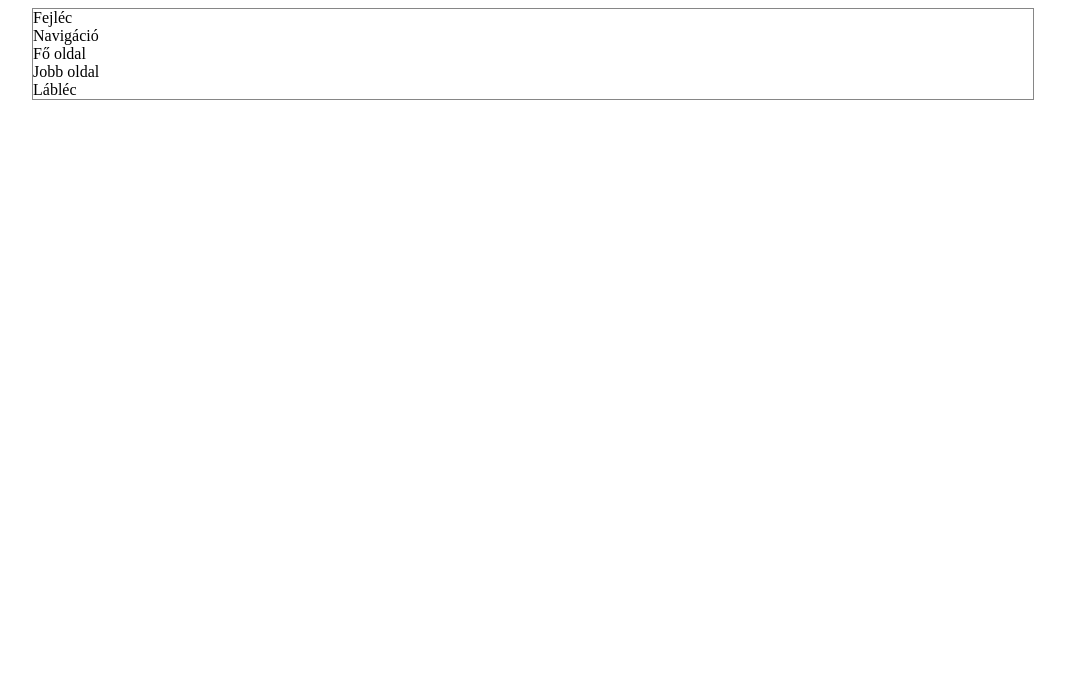
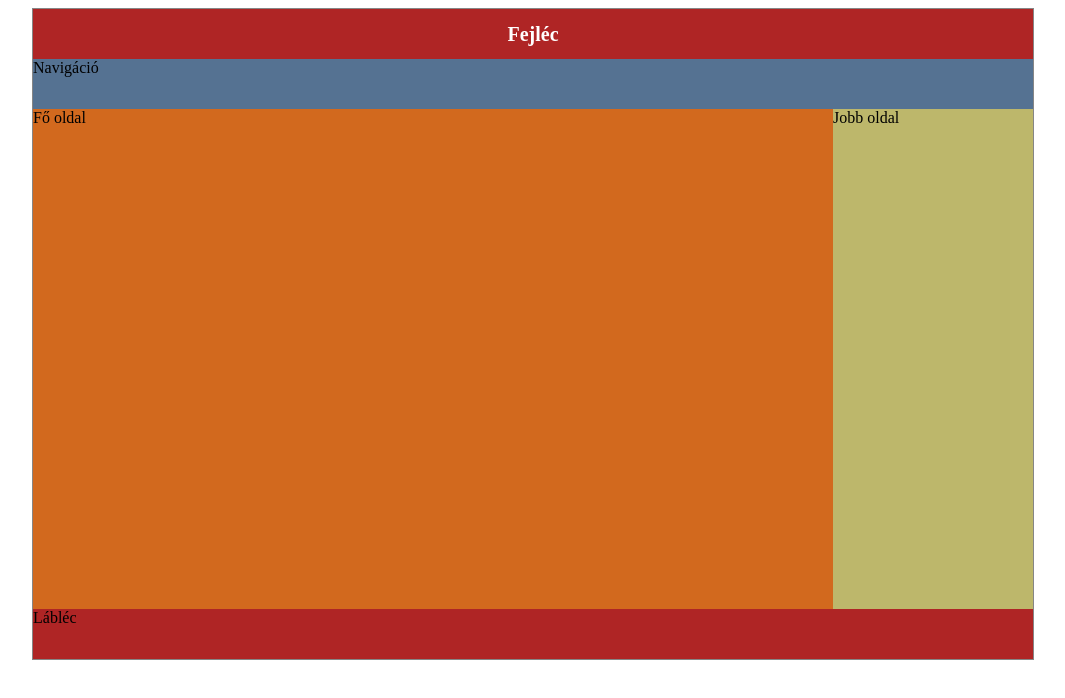
Before and after one commit to mateszadam/2022_09_09_Layout, a plain HTML site: page index.html in a window 1280 px wide. Shown: the whole page, without its empty margins (107-1172 px from the left). Drawn offline with Linux system fonts and the light colour scheme.

Commit message:
kész a weblap

```diff
--- a/style.css
+++ b/style.css
@@ -4,3 +4,38 @@
     margin-left: auto;
     border: 1px solid rgb(134, 134, 134) ;
 }
+
+#header{
+    background-color: rgb(175, 37, 37);
+    width: 100%;
+    height: 50px;
+    color: white;
+    text-align: center;
+    font-size: 20px;
+    font-weight: bold;
+    line-height: 50px;
+}
+#nav{
+    background-color: rgb(85, 114, 146);
+    width: 100%;
+    height: 50px;
+}
+#main{
+    float: left;
+    width: 800px;
+    background-color: chocolate;
+}
+#sidebar{
+    float: left;
+    width: 200px;
+    background-color: darkkhaki;
+}
+#main, #sidebar{
+min-height: 500px;
+}
+#footer{
+    clear: both;
+    width: 100%;
+    height: 50px;
+    background-color: rgb(175, 37, 37);
+}
```
